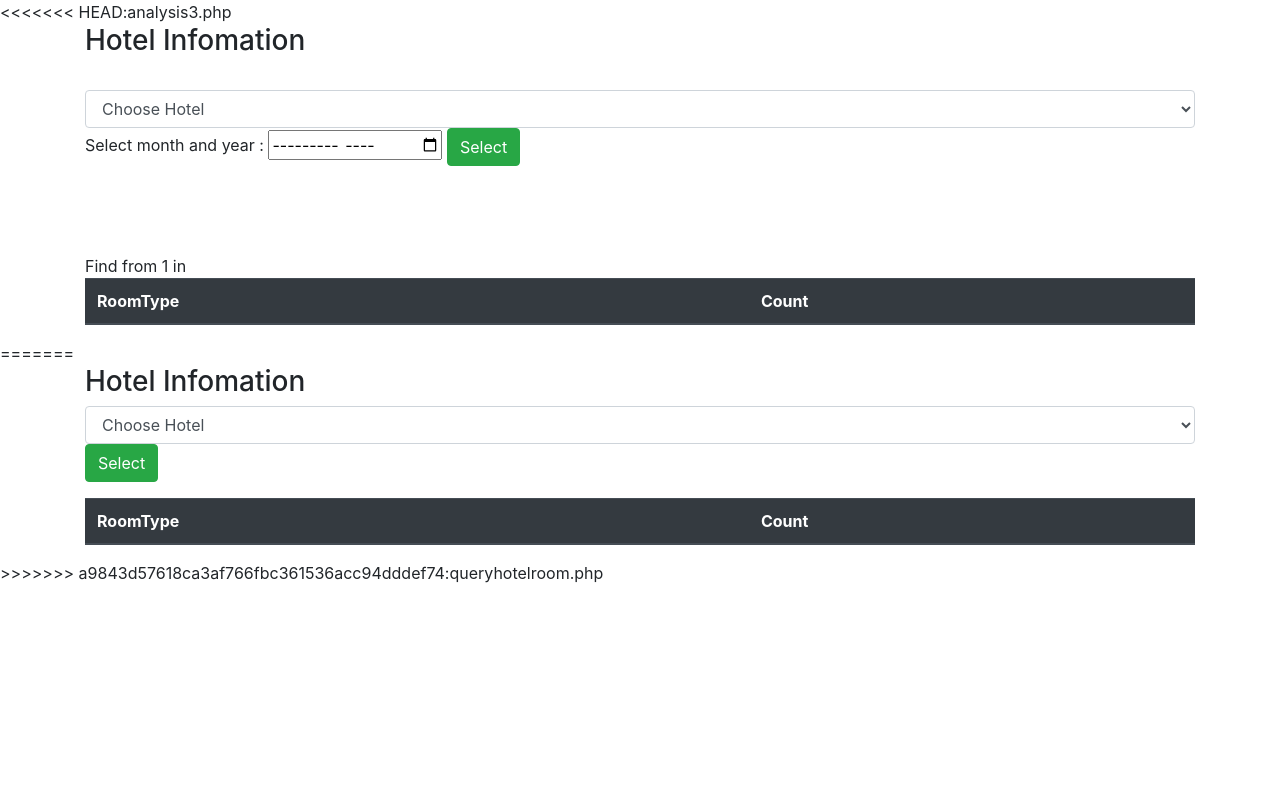
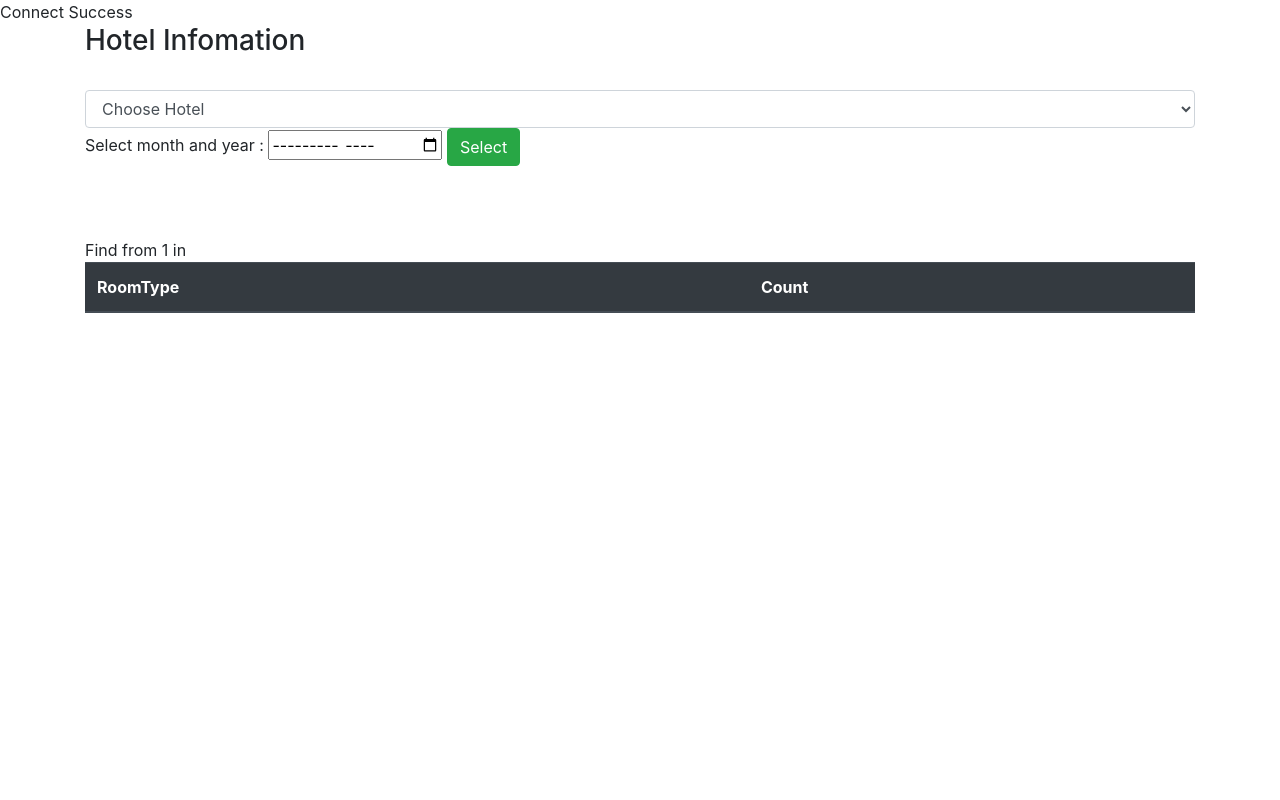
Before and after one commit to mintimer/hotel, a PHP site: page /analysis3.php?branch=1 in a window 1280 px wide. Run offline with PHP 8.4, Linux system fonts and the light colour scheme; data that the repository does not hold is empty.

Commit message:
mint lnw

```diff
--- a/analysis3.php
+++ b/analysis3.php
@@ -1,4 +1,3 @@
-<<<<<<< HEAD:analysis3.php
 <!DOCTYPE html>
 <html>
 
@@ -7,10 +6,7 @@
 <script src="https://code.jquery.com/jquery-3.3.1.slim.min.js" integrity="sha384-q8i/X+965DzO0rT7abK41JStQIAqVgRVzpbzo5smXKp4YfRvH+8abtTE1Pi6jizo" crossorigin="anonymous"></script>
 <script src="https://cdnjs.cloudflare.com/ajax/libs/popper.js/1.14.7/umd/popper.min.js" integrity="sha384-UO2eT0CpHqdSJQ6hJty5KVphtPhzWj9WO1clHTMGa3JDZwrnQq4sF86dIHNDz0W1" crossorigin="anonymous"></script>
 <script src="https://stackpath.bootstrapcdn.com/bootstrap/4.3.1/js/bootstrap.min.js" integrity="sha384-JjSmVgyd0p3pXB1rRibZUAYoIIy6OrQ6VrjIEaFf/nJGzIxFDsf4x0xIM+B07jRM" crossorigin="anonymous"></script>
-<?php $con=mysqli_connect("127.0.0.1","root","","hotel");
-    if(mysqli_connect_errno()){
-        echo "Failed to connect to MySQL:" .mysqli_connect_error();
-    }
+<?php include('connect.php');
     ?>
 </head>
 
@@ -76,66 +72,4 @@
 </div>
 </body>
 <?php mysqli_close($con);?>
-=======
-<!DOCTYPE html>
-<html>
-
-<head>
-<link rel="stylesheet" href="https://stackpath.bootstrapcdn.com/bootstrap/4.3.1/css/bootstrap.min.css" integrity="sha384-ggOyR0iXCbMQv3Xipma34MD+dH/1fQ784/j6cY/iJTQUOhcWr7x9JvoRxT2MZw1T" crossorigin="anonymous">
-<script src="https://code.jquery.com/jquery-3.3.1.slim.min.js" integrity="sha384-q8i/X+965DzO0rT7abK41JStQIAqVgRVzpbzo5smXKp4YfRvH+8abtTE1Pi6jizo" crossorigin="anonymous"></script>
-<script src="https://cdnjs.cloudflare.com/ajax/libs/popper.js/1.14.7/umd/popper.min.js" integrity="sha384-UO2eT0CpHqdSJQ6hJty5KVphtPhzWj9WO1clHTMGa3JDZwrnQq4sF86dIHNDz0W1" crossorigin="anonymous"></script>
-<script src="https://stackpath.bootstrapcdn.com/bootstrap/4.3.1/js/bootstrap.min.js" integrity="sha384-JjSmVgyd0p3pXB1rRibZUAYoIIy6OrQ6VrjIEaFf/nJGzIxFDsf4x0xIM+B07jRM" crossorigin="anonymous"></script>
-<?php $con=mysqli_connect("vesper.serveo.net","root","","hotel");
-    if(mysqli_connect_errno()){
-        echo "Failed to connect to MySQL:" .mysqli_connect_error();
-    }
-    ?>
-</head>
-
-<body>
-<div class="container">
-    <h3>Hotel Infomation</h3>
-
-    <form action="#" method="get">
-        <select name="branch" class="form-control">
-            <option selected>Choose Hotel</option>
-            <?php
-                $sql = "SELECT branchname,branchno FROM branchinfo";
-                $result = mysqli_query($con,$sql);
-                while($row=mysqli_fetch_array($result)){
-                    echo '<option value="'.$row['branchno'].'">'.$row['branchname'].'</option>';
-                }
-            ?>
-        </select>
-
-        <button type="submit" class="btn btn-success">Select</button>
-
-    </form>
-
-
-    <table class="table table-striped">
-        <thead class="thead-dark">
-            <tr>
-                <th>RoomType</th>
-                <th>Count</th>
-            </tr>
-        </thead>
-        <tbody>
-            <?php
-            $Branch=$_GET['branch'];
-
-            $sql = "SELECT RoomType,COUNT(RoomType) AS CountRoom FROM roominfo WHERE BranchNo = '$Branch' GROUP BY roomtype";
-            $result = mysqli_query($con,$sql);
-            while($row=mysqli_fetch_array($result)){
-                echo '<tr>';
-                echo '<td>'.$row['RoomType'].'</td>';
-                echo '<td>'.$row['CountRoom'].'</td>';
-                echo '</tr>';
-            }?>
-        </tbody>
-    </table>
-</div>
-</body>
-<?php mysqli_close($con);?>
->>>>>>> a9843d57618ca3af766fbc361536acc94dddef74:queryhotelroom.php
 </html>
--- a/connect.php
+++ b/connect.php
@@ -1,6 +1,5 @@
 <?php
-    // $server="vesper.serveo.net";
-    $con=mysqli_connect("vesper.serveo.net","root","","hotel");
+    $con=mysqli_connect("vesper.serveo.net:3307","root","","hotel");
     if(mysqli_connect_errno()){
         echo "Failed to connect to MySQL:".mysqli_connect_error();
     }else echo "Connect Success";
```
